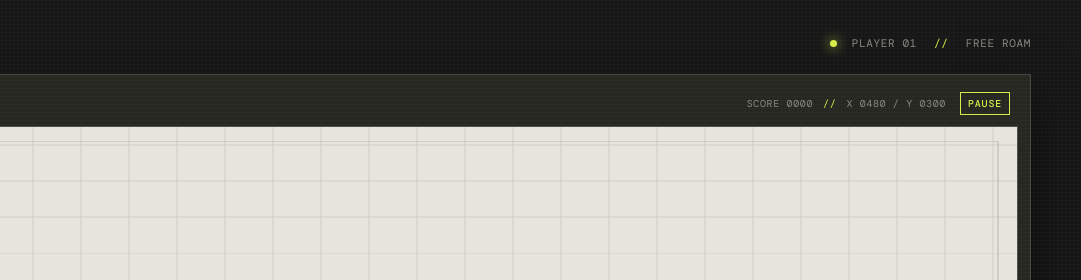
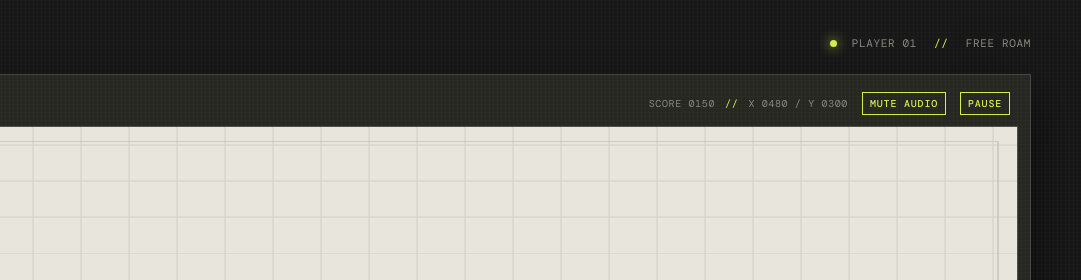
Before and after one commit to IrronRoman19/catwalk-retro-game, a plain HTML site: page index.html in a window 1280 px wide. Shown: the top 280 px of the page, 199-1280 px from the left. Drawn offline with nearby package versions, Linux system fonts and the light colour scheme.

Commit message:
ticket-03 - fixed

```diff
--- a/game.js
+++ b/game.js
@@ -6,16 +6,19 @@ const motionReadout = document.querySelector('#motion-readout');
 const pauseButton = document.querySelector('#pause-button');
 const pauseMenu = document.querySelector('#pause-menu');
 const resumeButton = document.querySelector('#resume-button');
+const muteButton = document.querySelector('#mute-button');
+const pauseMuteButton = document.querySelector('#pause-mute-button');
 
 const keys = new Set();
 const cat = { x: canvas.width / 2, y: canvas.height / 2, speed: 235, direction: 'down', walking: false, frame: 0 };
 const collectibles = [];
 let score = 0;
-let spawnTimer = 10;
+let spawnTimer = 3;
 let pickupMessage = '';
 let audioContext;
 let stepTimer = 0;
 let isPaused = false;
+let isMuted = false;
 let lastTime = performance.now();
 
 window.addEventListener('keydown', (event) => {
@@ -35,6 +38,8 @@ window.addEventListener('keydown', (event) => {
 window.addEventListener('keyup', (event) => keys.delete(event.key));
 pauseButton.addEventListener('click', togglePause);
 resumeButton.addEventListener('click', togglePause);
+muteButton.addEventListener('click', toggleMute);
+pauseMuteButton.addEventListener('click', toggleMute);
 
 function togglePause() {
   isPaused = !isPaused;
@@ -50,8 +55,18 @@ function startAudio() {
   if (audioContext.state === 'suspended') audioContext.resume();
 }
 
+function toggleMute() {
+  if (!isMuted) startAudio();
+  isMuted = !isMuted;
+  const label = isMuted ? 'UNMUTE AUDIO' : 'MUTE AUDIO';
+  muteButton.textContent = label;
+  pauseMuteButton.textContent = label;
+  muteButton.setAttribute('aria-label', isMuted ? 'Unmute game audio' : 'Mute game audio');
+  pauseMuteButton.setAttribute('aria-label', isMuted ? 'Unmute game audio' : 'Mute game audio');
+}
+
 function playTone(frequency, duration, type = 'square', volume = 0.035, delay = 0) {
-  if (!audioContext) return;
+  if (!audioContext || isMuted) return;
   const start = audioContext.currentTime + delay;
   const oscillator = audioContext.createOscillator();
   const gain = audioContext.createGain();
@@ -102,7 +117,7 @@ function updateCollectibles(delta) {
   spawnTimer -= delta;
   if (spawnTimer <= 0) {
     spawnCollectibles();
-    spawnTimer = 10;
+    spawnTimer = 3;
   }
 }
 
--- a/index.html
+++ b/index.html
@@ -17,7 +17,7 @@
     <section class="game-frame" aria-label="Catwalk arcade game">
       <div class="screen-header">
         <span>SECTOR 01: THE VOID</span>
-        <span class="hud-stats"><span id="score-readout">SCORE 0000</span><span class="hud-divider">//</span><span id="position-readout">X 0000 / Y 0000</span><button id="pause-button" class="pause-button" type="button" aria-label="Pause game">PAUSE</button></span>
+        <span class="hud-stats"><span id="score-readout">SCORE 0000</span><span class="hud-divider">//</span><span id="position-readout">X 0000 / Y 0000</span><button id="mute-button" class="pause-button" type="button" aria-label="Mute game audio">MUTE AUDIO</button><button id="pause-button" class="pause-button" type="button" aria-label="Pause game">PAUSE</button></span>
       </div>
       <div class="canvas-wrap">
         <canvas id="game-canvas" width="960" height="600" tabindex="0" aria-label="Playable cat map"></canvas>
@@ -27,6 +27,7 @@
             <h1>GAME PAUSED</h1>
             <p>THE CAT IS TAKING A BREATHER.</p>
             <button id="resume-button" class="resume-button" type="button">RESUME GAME</button>
+            <button id="pause-mute-button" class="pause-mute-button" type="button" aria-label="Mute game audio">MUTE AUDIO</button>
             <span class="pause-hint">PRESS ESC TO RETURN</span>
           </div>
         </div>
--- a/styles.css
+++ b/styles.css
@@ -44,9 +44,9 @@ body::before {
 #motion-readout { color: var(--acid); }
 .hud-divider { margin: 0 10px; color: var(--acid); }
 .hud-stats { display: flex; align-items: center; }
-.pause-button, .resume-button { border: 1px solid var(--acid); color: var(--acid); background: transparent; font: 500 10px 'DM Mono', monospace; letter-spacing: .08em; cursor: pointer; }
+.pause-button, .resume-button, .pause-mute-button { border: 1px solid var(--acid); color: var(--acid); background: transparent; font: 500 10px 'DM Mono', monospace; letter-spacing: .08em; cursor: pointer; }
 .pause-button { margin-left: 14px; padding: 4px 7px; }
-.pause-button:hover, .resume-button:hover { color: var(--ink); background: var(--acid); }
+.pause-button:hover, .resume-button:hover, .pause-mute-button:hover { color: var(--ink); background: var(--acid); }
 .canvas-wrap { position: relative; }
 canvas { display: block; width: 100%; height: auto; max-height: 68vh; aspect-ratio: 8 / 5; border: 1px solid #515149; outline: none; background: var(--paper); image-rendering: pixelated; }
 canvas:focus { border-color: var(--acid); }
@@ -56,6 +56,7 @@ canvas:focus { border-color: var(--acid); }
 .pause-panel h1 { margin: 12px 0 8px; color: var(--acid); font: 700 clamp(24px, 5vw, 42px) 'Space Grotesk', sans-serif; letter-spacing: .02em; }
 .pause-panel p { margin: 0 0 24px; color: var(--muted); font-size: 10px; }
 .resume-button { padding: 11px 16px; }
+.pause-mute-button { display: block; margin: 12px auto 0; padding: 8px 12px; }
 .pause-hint { display: block; margin-top: 20px; color: var(--muted); font-size: 9px; }
 
 .controls { gap: 30px; padding-top: 25px; }
```
Also changed, not shown: 1 other file.
